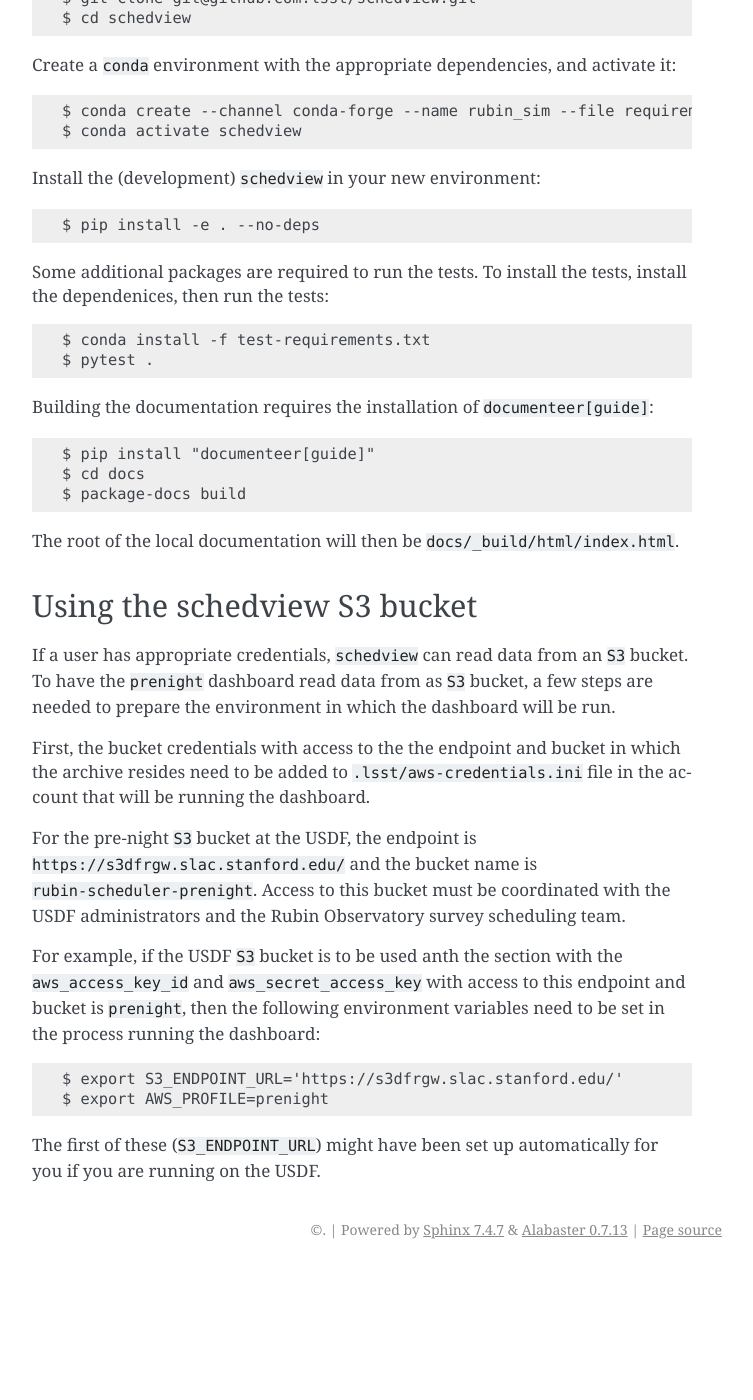
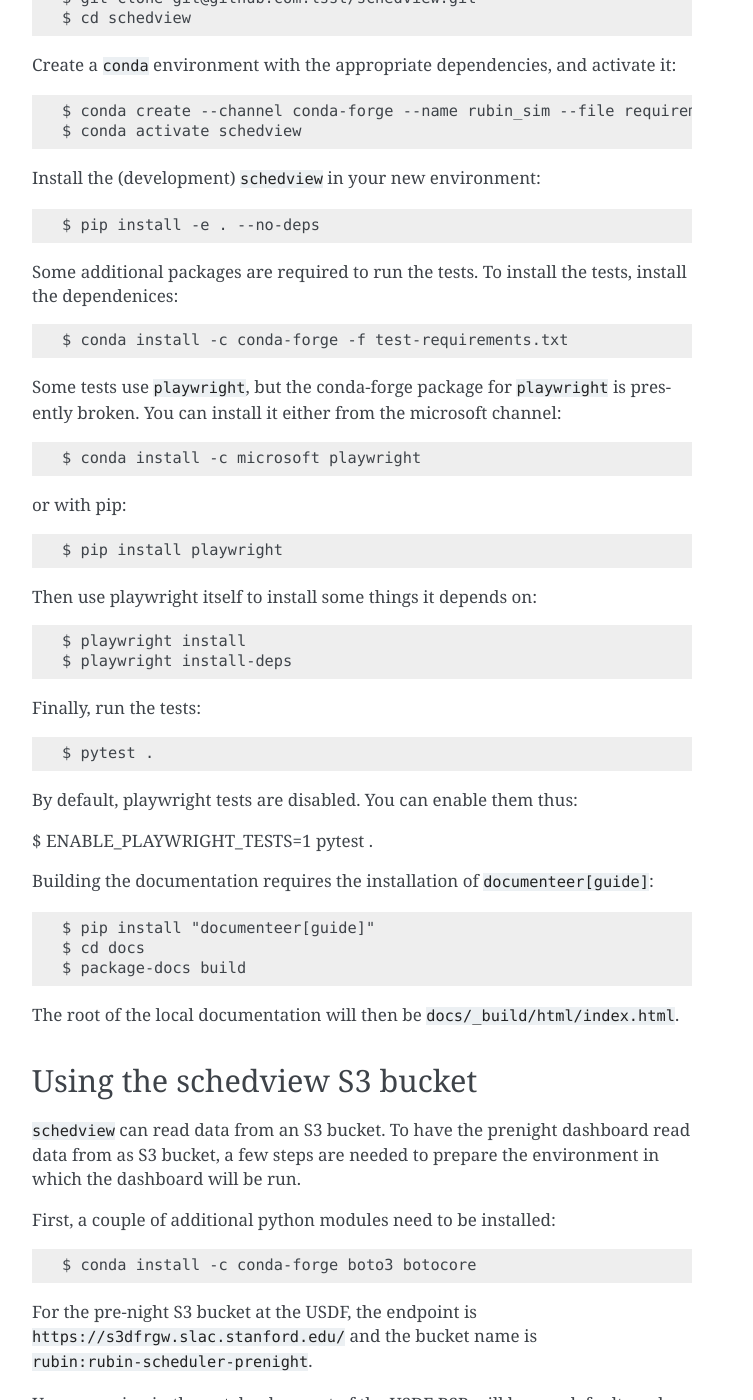
Before and after one commit to lsst/schedview, a Sphinx documentation site: the page built from docs/installation.rst, in a window 1280 px wide and 1400 px high, scrolled down 1122 px. Shown: the whole window, without its empty margins (388-1141 px from the left). Built offline with Sphinx 7.4.7, drawn with Linux system fonts in a browser that asks for light colours; before the commit the page ends 2391 px from its top, so only the background shows below that; some of the changed text lies outside the part shown.

Commit message:
update install instructions

```diff
--- a/docs/installation.rst
+++ b/docs/installation.rst
@@ -63,10 +63,31 @@
  $ pip install -e . --no-deps
 
 Some additional packages are required to run the tests.
-To install the tests, install the dependenices, then run the tests::
+To install the tests, install the dependenices::
 
- $ conda install -f test-requirements.txt
+ $ conda install -c conda-forge -f test-requirements.txt
+
+Some tests use ``playwright``, but the conda-forge package for ``playwright``
+is presently broken. You can install it either from the microsoft channel::
+
+ $ conda install -c microsoft playwright
+
+or with pip::
+
+ $ pip install playwright
+
+Then use playwright itself to install some things it depends on::
+
+ $ playwright install
+ $ playwright install-deps
+
+Finally, run the tests::
+
  $ pytest .
+
+By default, playwright tests are disabled. You can enable them thus:
+
+$ ENABLE_PLAYWRIGHT_TESTS=1 pytest .
 
 Building the documentation requires the installation of ``documenteer[guide]``::
 
@@ -79,30 +100,34 @@
 Using the schedview S3 bucket
 -----------------------------
 
-If a user has appropriate credentials, ``schedview`` can read data from an
-``S3`` bucket. To have the ``prenight`` dashboard read data from as ``S3``
-bucket, a few steps are needed to prepare the environment in which the
-dashboard will be run.
+``schedview`` can read data from an S3 bucket.
+To have the prenight dashboard read data from as S3 bucket, a few steps are
+needed to prepare the environment in which the dashboard will be run.
 
-First, the bucket credentials with access to the the endpoint and bucket
-in which the archive resides need to be added to ``.lsst/aws-credentials.ini``
-file in the account that will be running the dashboard.
+First, a couple of additional python modules need to be installed::
 
-For the pre-night ``S3`` bucket at the USDF, the endpoint is
+ $ conda install -c conda-forge boto3 botocore
+
+For the pre-night S3 bucket at the USDF, the endpoint is
 ``https://s3dfrgw.slac.stanford.edu/`` and the bucket name is
-``rubin-scheduler-prenight``. Access to this bucket must be
-coordinated with the USDF administrators and the Rubin Observatory
-survey scheduling team.
+``rubin:rubin-scheduler-prenight``.
 
-For example, if the USDF ``S3`` bucket is to be used anth the section with
-the ``aws_access_key_id`` and ``aws_secret_access_key`` with access to this
-endpoint and bucket is ``prenight``, then the following environment variables
-need to be set in the process running the dashboard:
+Users running in the notebook aspect of the USDF RSP will have a default
+credential in their ``~/.lsst/aws-credentials.ini`` file sufficient to
+read this bucket. (Read access is all that is used by ``schedview``.
+Write access to this bucket must be coordinated with the USDF administrators
+and the Rubin Observatory survey scheduling team.)
 
-::
+A few environment variables need to be set in the process running the
+dashboard::
 
-     $ export S3_ENDPOINT_URL='https://s3dfrgw.slac.stanford.edu/'
-     $ export AWS_PROFILE=prenight
+ $ export S3_ENDPOINT_URL='https://s3dfrgw.slac.stanford.edu/'
+ $ export LSST_DISABLE_BUCKET_VALIDATION=1
 
 The first of these (``S3_ENDPOINT_URL``) might have been set up automatically
 for you if you are running on the USDF.
+
+If you are not using the default credential at the USDF, you may also need
+to set your environment to point to the correct one, for example::
+
+$ export AWS_PROFILE=prenight
--- a/test-requirements.txt
+++ b/test-requirements.txt
@@ -4,3 +4,6 @@
 pytest-cov
 firefox
 geckodriver
+pre-commit
+boto3
+botocore
```
